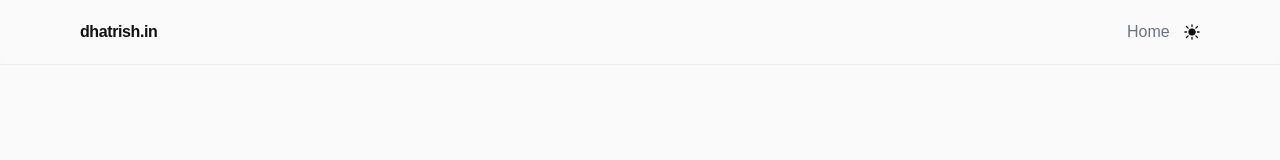
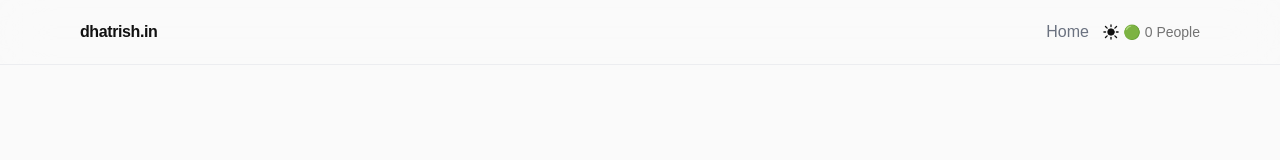
Before and after one commit to dhatrishdixit/portfoliov2, a Next.js app: page /blog in a window 1280 px wide. Shown: the top 160 px of the page. Built offline with nearby package versions, Linux system fonts and the light colour scheme.

Commit message:
added live user count

```diff
--- a/src/app/blog/page.tsx
+++ b/src/app/blog/page.tsx
@@ -5,6 +5,7 @@ import { Button } from "@/components/ui/button";
 import { useTheme } from 'next-themes';
 import { AnimatedThemeToggler } from '../../components/ui/animated-theme-toggler';
 import InteractiveHoverButton from "#components/shadcn-space/button/button-19";
+import LiveUserCount from "#components/live-user-count";
 
 
 const posts = [
@@ -22,7 +23,9 @@ export default function BlogPage() {
     <header className="sticky top-0 z-30 border-b border-border/70 bg-background/85 backdrop-blur-xl"><div className="container-x flex h-16 items-center justify-between"><a href="/" className="font-semibold tracking-tight">dhatrish.in</a><div className="flex items-center gap-1"><a className="nav-link hidden sm:inline-flex" href="/">Home</a><AnimatedThemeToggler
                     theme={resolvedTheme === "dark" ? "dark" : "light"}
                     onThemeChange={setTheme}
-                 /></div></div></header>
+                 />
+                 <LiveUserCount/>
+                 </div></div></header>
     <section className="container-x py-24 sm:py-32">
       <InteractiveHoverButton className="mb-10 -ml-3"><a href="/">Back home</a></InteractiveHoverButton>
       <div className="max-w-3xl animate-fade-up"><p className="eyebrow">Journal</p><h1 className="mt-3 text-5xl font-semibold tracking-[-0.045em] sm:text-6xl">Things I’ve learned while building.</h1><p className="mt-6 text-lg leading-8 text-muted-foreground">Notes on authentication, backend engineering, distributed systems and the experiments behind my projects.</p></div>
--- a/src/app/page.tsx
+++ b/src/app/page.tsx
@@ -9,6 +9,7 @@ import { useTheme } from "next-themes";
 import { AuroraText } from "#components/ui/aurora-text";
 import { AnimatedThemeToggler } from '../components/ui/animated-theme-toggler';
 import InteractiveHoverButton from "#components/shadcn-space/button/button-19";
+import LiveUserCount from "#components/live-user-count";
 
 const LIGHT_GLOBE = {
   dark: 0,
@@ -140,6 +141,7 @@ export default function Home() {
                     theme={resolvedTheme === "dark" ? "dark" : "light"}
                     onThemeChange={setTheme}
                  />
+                 <LiveUserCount />
           </div>
         </div>
       </header>
--- /dev/null
+++ b/src/components/live-user-count.tsx
@@ -0,0 +1,31 @@
+"use client"
+
+import React, { useEffect, useState } from 'react'
+import { liveCount } from "../lib/actions" ;
+
+function LiveUserCount() {
+
+  const [liveUserCount,setLiveUserCount] = useState<number>(0);
+
+  useEffect(()=>{
+    const intervalId = setInterval(()=>{
+        liveCount().then(setLiveUserCount).catch((err)=>console.log(err))
+    },30_000)
+
+    return () => {
+      clearInterval(intervalId)
+    }
+  },[])
+
+  if(liveUserCount == null) return null
+
+  return (
+    <div>
+      <span className="text-sm text-muted-foreground">
+        🟢 {liveUserCount} {liveUserCount === 1 ? "Person i.e. you ❤️" : "People"}
+      </span>
+    </div>
+  )
+}
+
+export default LiveUserCount ;
--- /dev/null
+++ b/src/lib/actions.ts
@@ -0,0 +1,14 @@
+"use server"
+
+import { redis } from './redis';
+
+export async function liveCount(){
+    const now = Date.now();
+
+    await redis.zadd("live_visitors_count",{
+        score: now,
+        member: crypto.randomUUID()
+    })
+    await redis.zremrangebyscore("live_visitors_count",0,now-30_000);
+    return await redis.zcard("live_visitors_count");
+}
--- a/src/lib/redis.ts
+++ b/src/lib/redis.ts
@@ -1,4 +1,5 @@
-import { Redis } from '@upstash/redis'
+import { Redis } from '@upstash/redis';
+
 export const redis = new Redis({
   url: process.env.UPSTASH_REDIS_REST_URL,
   token: process.env.UPSTASH_REDIS_REST_TOKEN,
```
Also changed, not shown: src/app/api/live-count/route.ts (deleted).
